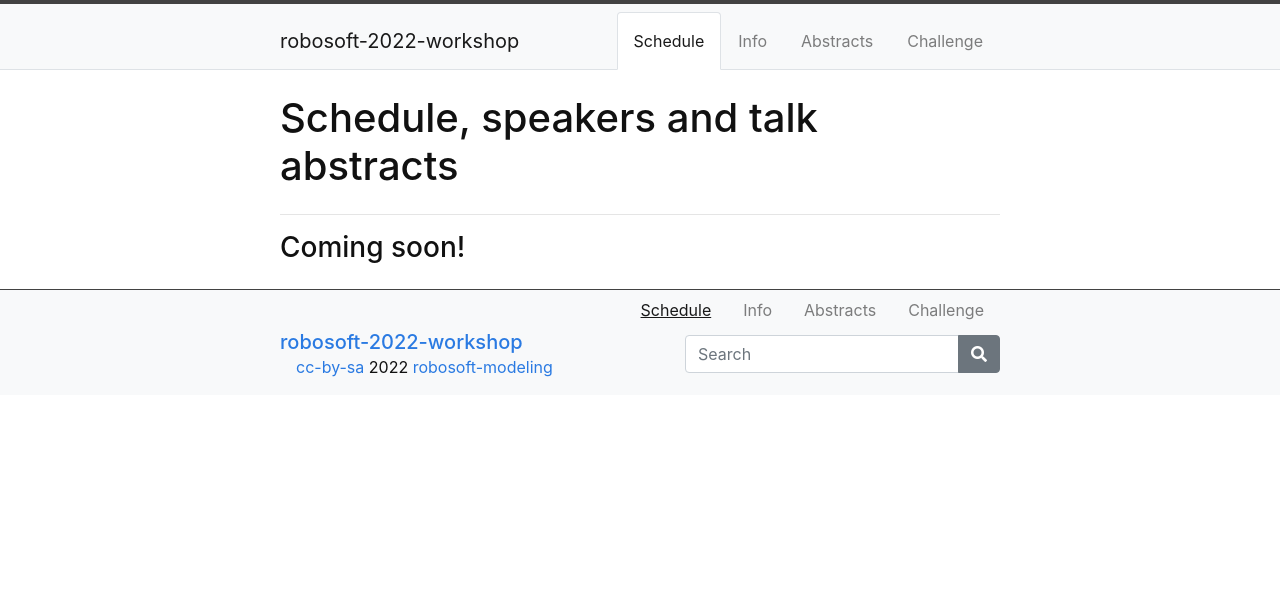
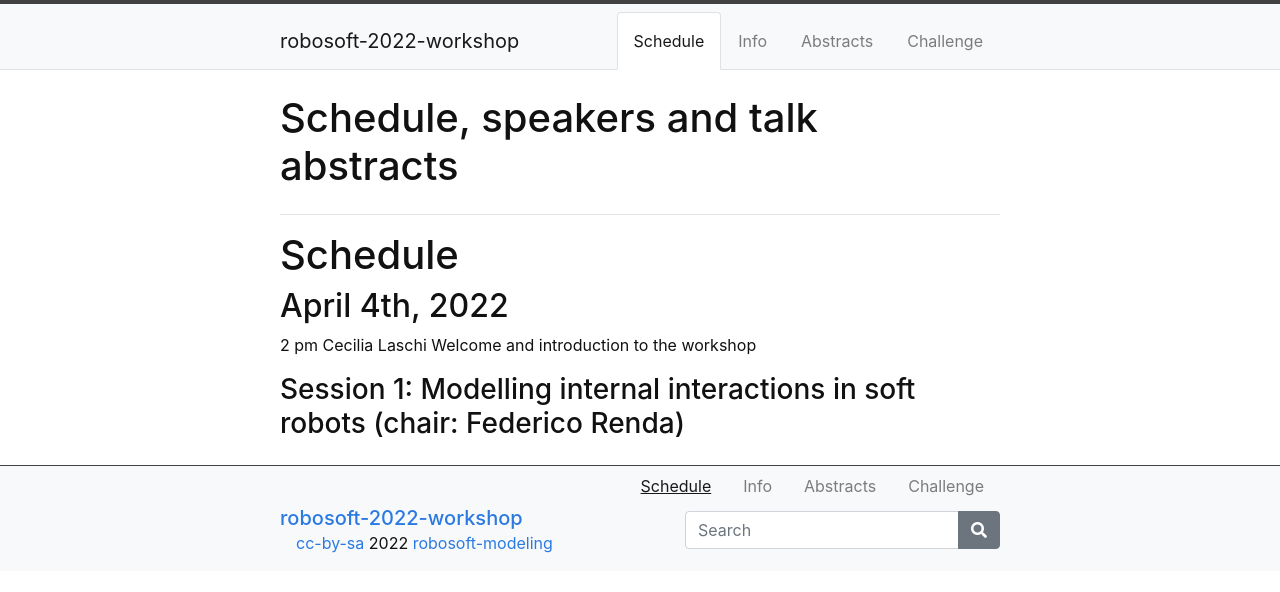
Before and after one commit to robosoft-modeling/robosoft-2022-workshop, a Jekyll site: the page built from content/1-schedule.md, in a window 1280 px wide. Shown: the top 592 px of the page. Built offline with Jekyll 4.4.1, drawn with Linux system fonts in a browser that asks for light colours.

Commit message:
Update 1-schedule.md

```diff
--- a/content/1-schedule.md
+++ b/content/1-schedule.md
@@ -6,4 +6,9 @@ description: >
 
 ---
 
-### Coming soon!
+# Schedule
+## April 4th, 2022
+
+2 pm  Cecilia Laschi        Welcome and introduction to the workshop
+
+### Session 1: Modelling internal interactions in soft robots (chair: Federico Renda)
```
